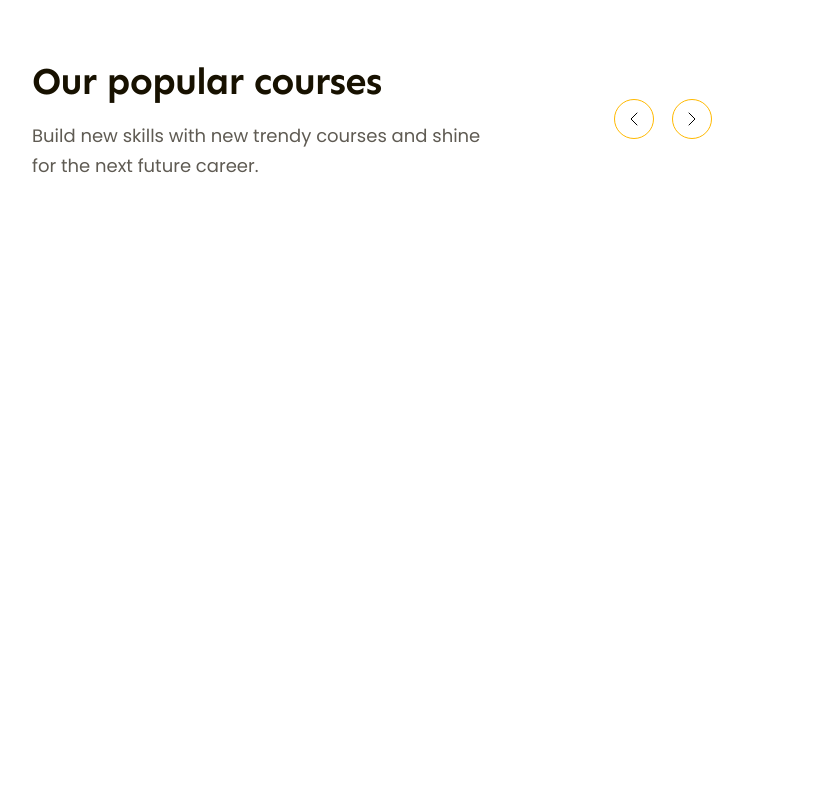
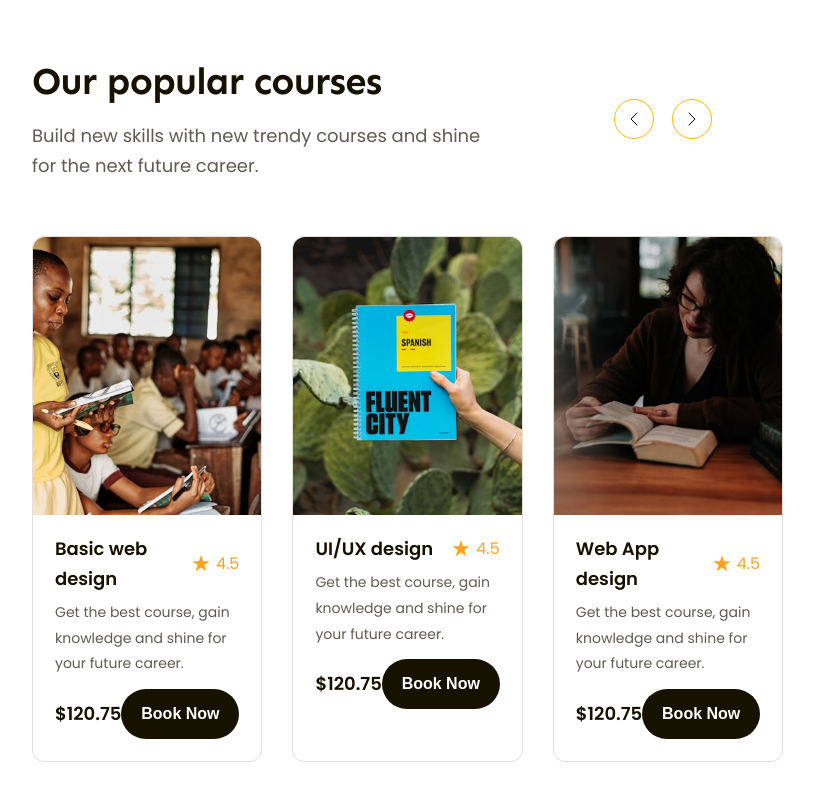
Before and after one commit to dag2410/FIxma-to-Html, a plain HTML site: page index.html in a window 1280 px wide. Shown: the part 1357-2157 px from the top of the page, without its empty margins (268-1082 px from the left). Drawn offline with Linux system fonts and the light colour scheme.

Commit message:
p6 làm phần popular part2

```diff
--- a/assets/css/style.css
+++ b/assets/css/style.css
@@ -28,6 +28,7 @@ body {
 }
 .btn:hover {
   opacity: 0.9;
+  cursor: pointer;
 }
 a {
   text-decoration: none;
@@ -273,3 +274,70 @@ a {
   /* khi di chuột vào hiện hình bàn tay */
   cursor: pointer;
 }
+
+.popular .course-list {
+  margin-top: 55px;
+  display: flex;
+  gap: 30px;
+}
+
+.popular .course-item .thumb {
+  width: 100%;
+  border-radius: 12px 12px 0px 0px;
+  height: 278px;
+  object-fit: cover;
+}
+.popular .course-item {
+  border-radius: 12px;
+  border: 1px solid #e2dfda;
+  background: #fff;
+}
+.popular .course-item:hover {
+  border-radius: 12px;
+  border: 1px solid transparent;
+  background: #fff;
+  box-shadow: 18px 18px 36px 0px rgba(0, 0, 0, 0.05);
+}
+.popular .course-item .infor {
+  padding: 16px 22px 22px;
+}
+.popular .course-item .head,
+.popular .course-item .rating,
+.popular .course-item .foot {
+  display: flex;
+  align-items: center;
+  justify-content: space-between;
+}
+.popular .course-item .tittle a{
+  color: #171100;
+  font-size: 1.8rem;
+  font-weight: 600;
+  line-height: 1.66; /* 166.667% */
+}
+.popular .rating .value {
+  margin-left: 6px;
+  color: #fea31b;
+  font-size: 1.6rem;
+  line-height: 1.75; /* 175% */
+}
+.popular .course-item .desc {
+  margin-top: 6px;
+  color: #5f5b53;
+  font-size: 1.4rem;
+  line-height: 1.85; /* 185.714% */
+}
+.popular .course-item .foot {
+  margin-top: 12px;
+}
+.popular .course-item .price {
+  color: #171100;
+  font-size: 1.8rem;
+  font-weight: 600;
+  line-height: 1.66; /* 166.667% */
+}
+.popular .course-item .btn-book {
+  border: none;
+}
+.popular .course-item .btn-book:hover {
+  background: var(--primary-btn);
+}
--- a/index.html
+++ b/index.html
@@ -180,6 +180,87 @@
               </button>
             </div>
           </div>
+          <div class="course-list">
+            <!-- item 1 -->
+            <div class="course-item">
+              <a href="#!">
+                <img
+                  src="./assets/img/course-1.jpg"
+                  alt="Basic web design"
+                  class="thumb"
+              /></a>
+              <div class="infor">
+                <div class="head">
+                  <h3 class="tittle"><a href="#!">Basic web design</a></h3>
+                  <div class="rating">
+                    <img src="./assets/icon/Star.svg" alt="" class="star" />
+                    <span class="value">4.5</span>
+                  </div>
+                </div>
+                <p class="desc">
+                  Get the best course, gain knowledge and shine for your future
+                  career.
+                </p>
+                <div class="foot">
+                  <span class="price">$120.75</span>
+                  <button class="btn btn-book">Book Now</button>
+                </div>
+              </div>
+            </div>
+            <!-- item 2 -->
+            <div class="course-item">
+              <a href="#!"
+                ><img
+                  src="./assets/img/course-2.jpg"
+                  alt="UI/UX design"
+                  class="thumb"
+              /></a>
+              <div class="infor">
+                <div class="head">
+                  <h3 class="tittle"><a href="#!">UI/UX design</a></h3>
+                  <div class="rating">
+                    <img src="./assets/icon/Star.svg" alt="" class="star" />
+                    <span class="value">4.5</span>
+                  </div>
+                </div>
+                <p class="desc">
+                  Get the best course, gain knowledge and shine for your future
+                  career.
+                </p>
+                <div class="foot">
+                  <span class="price">$120.75</span>
+                  <button class="btn btn-book">Book Now</button>
+                </div>
+              </div>
+            </div>
+            <!-- item 3 -->
+            <div class="course-item">
+              <a href="#!">
+                <img
+                  src="./assets/img/course-3.jpg"
+                  alt="Web App design"
+                  class="thumb"
+              /></a>
+              <div class="infor">
+                <div class="head">
+                  <h3 class="tittle"><a href="#!">Web App design</a></h3>
+                  <div class="rating">
+                    <img src="./assets/icon/Star.svg" alt="" class="star" />
+                    <span class="value">4.5</span>
+                  </div>
+                </div>
+
+                <p class="desc">
+                  Get the best course, gain knowledge and shine for your future
+                  career.
+                </p>
+                <div class="foot">
+                  <span class="price">$120.75</span>
+                  <button class="btn btn-book">Book Now</button>
+                </div>
+              </div>
+            </div>
+          </div>
         </div>
       </div>
     </main>
```
Also changed, not shown: assets/icon/Star.svg (added), assets/img/course-1.jpg (added), assets/img/course-2.jpg (added), assets/img/course-3.jpg (added).
